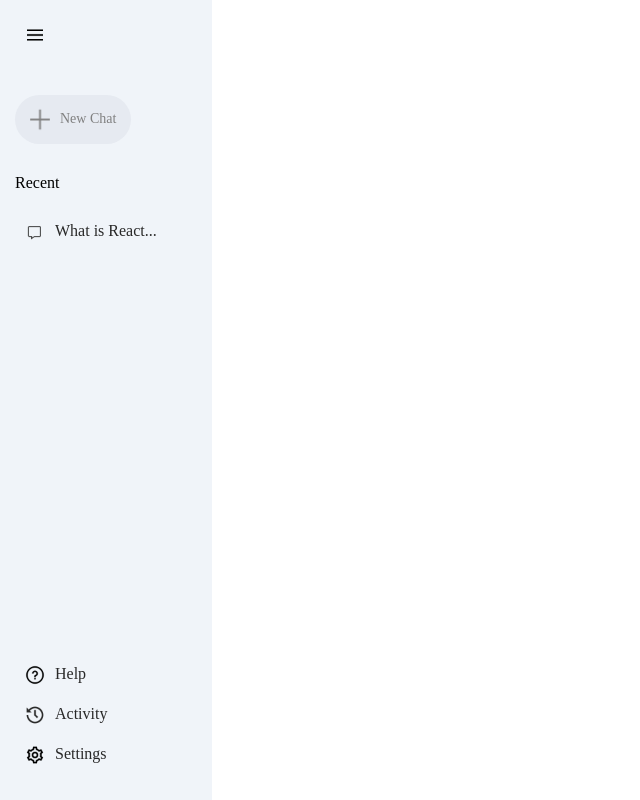
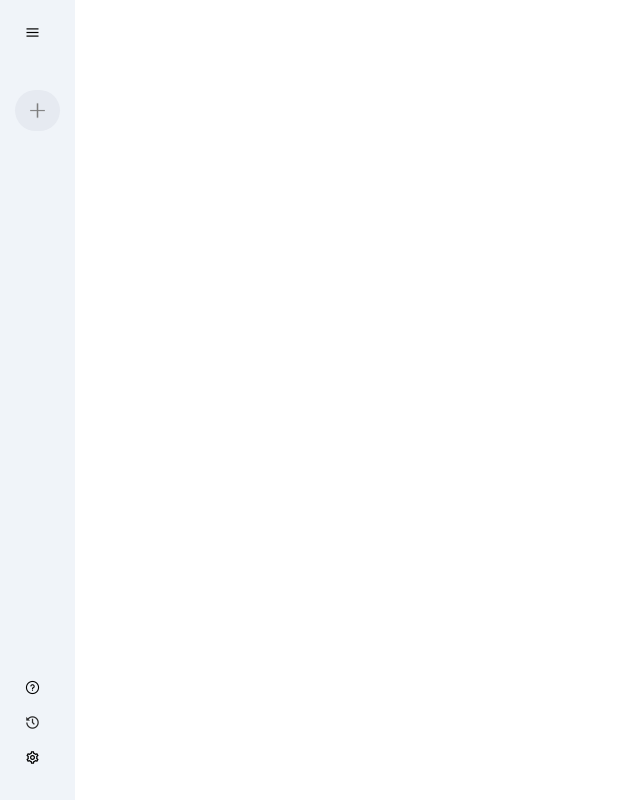
Before and after one commit to Naim000007/generative-chatgpt, a React (Vite) app in the folder vite-project/: page / in a window 1280 px wide. Shown: the whole page, without its empty margins (0-640 px from the left). Built offline with nearby package versions, Linux system fonts and the light colour scheme.

Commit message:
toggole sidebar

```diff
--- a/vite-project/src/components/Sidebar/Sidebar.css
+++ b/vite-project/src/components/Sidebar/Sidebar.css
@@ -8,7 +8,7 @@
 }
 
 .sidebar img {
-    width: 20px;
+    width: 15px;
 }
 
 .sidebar .menu {
@@ -24,7 +24,7 @@
     gap: 10px;
     padding: 10px 15px;
     background-color: #e6eaf1;
-    border-radius: 50px;
+    border-radius: 30px;
     font-size: 14px;
     color: gray;
     cursor: pointer;
--- a/vite-project/src/components/Sidebar/Sidebar.jsx
+++ b/vite-project/src/components/Sidebar/Sidebar.jsx
@@ -1,35 +1,37 @@
-import React from 'react'
+import React, { useState } from 'react'
 import "./Sidebar.css"
 import { assets } from '../../assets/assets'
 const Sidebar = () => {
+    const [extended, setExtended] = useState(false);
+
     return (
         <div className='sidebar'>
             <div className="top">
-                <img className='menu' src={assets.menu_icon}></img>
+                <img onClick={() => setExtended(!extended)} className='menu' src={assets.menu_icon}></img>
                 <div className='new-chat'>
                     <img src={assets.plus_icon}></img>
-                    <p>New Chat</p>
+                    {extended ? <p>New Chat</p> : null}
                 </div>
-                <div className="recent">
+                {extended ? <div className="recent">
                     <p className="recent-title">Recent</p>
                     <div className="recent-entry">
                         <img src={assets.message_icon} />
                         <p>What is React...</p>
                     </div>
-                </div>
+                </div> : null}
             </div>
             <div className="bottom">
                 <div className="bottom-item recent-entry">
                     <img src={assets.question_icon} />
-                    <p>Help</p>
+                    {extended ? <p>Help</p> : null}
                 </div>
                 <div className="bottom-item recent-entry">
                     <img src={assets.history_icon} />
-                    <p>Activity</p>
+                    {extended ? <p>Activity</p> : null}
                 </div>
                 <div className="bottom-item recent-entry">
                     <img src={assets.setting_icon} />
-                    <p>Settings</p>
+                    {extended ? <p>Settings</p> : null}
                 </div>
             </div>
         </div>
```
